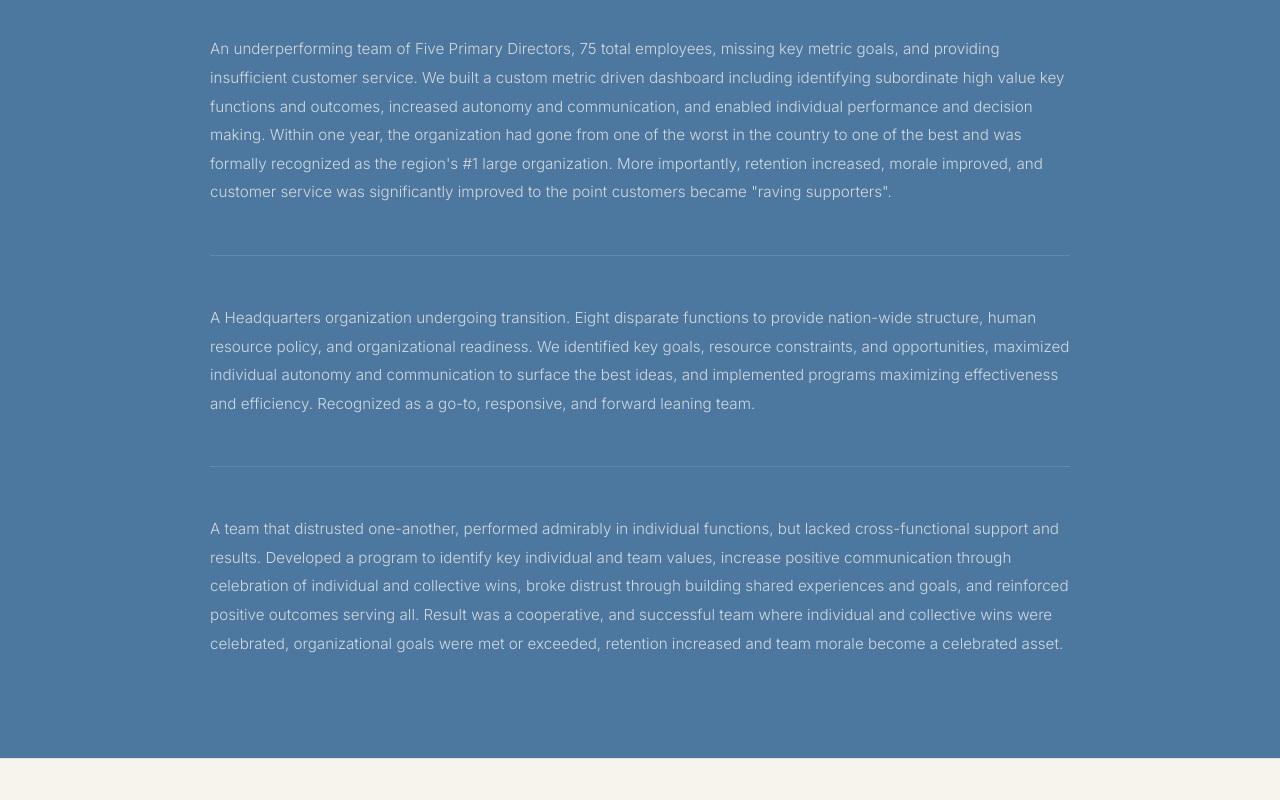
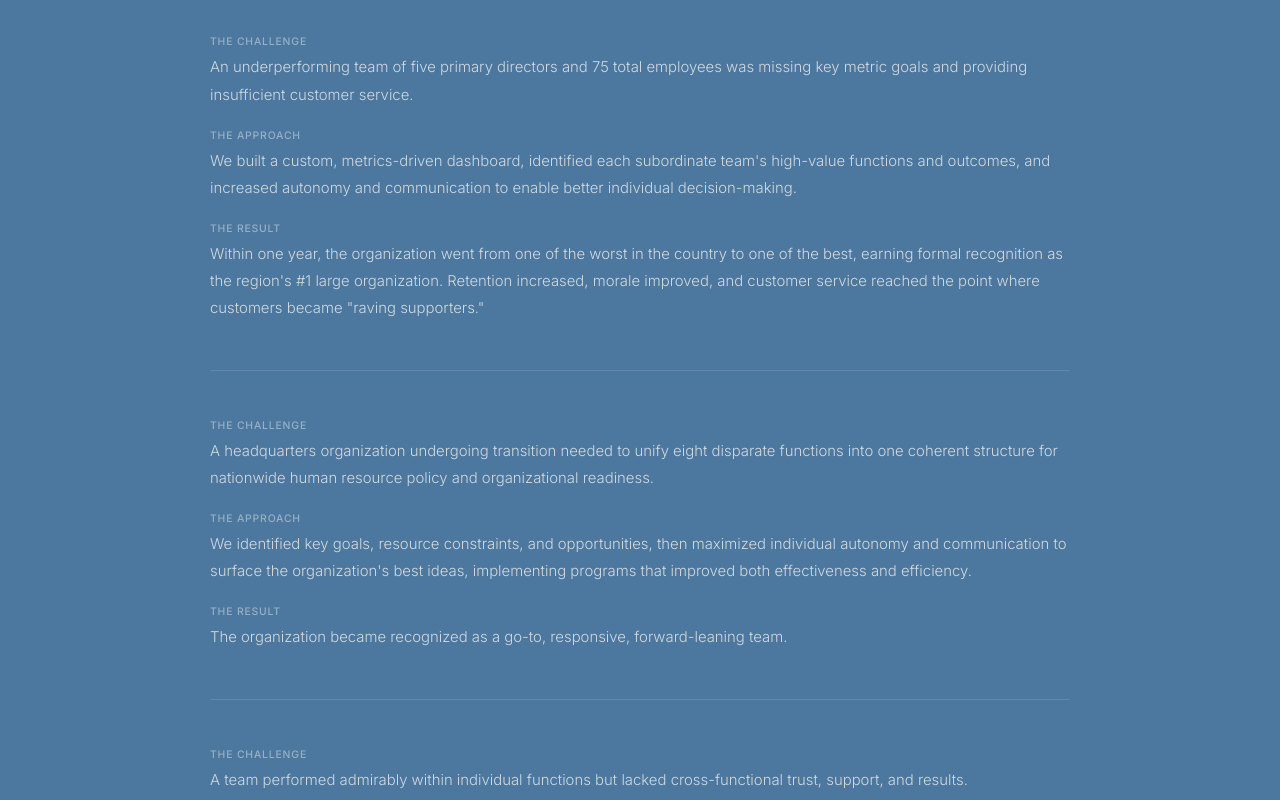
Before and after one commit to avelez94/bth-coaching, a Next.js app: page /leadership-consulting in a window 1280 px wide. Shown: the part 2280-3080 px from the top of the page. Built offline with nearby package versions, Linux system fonts and the light colour scheme; a web font is replaced by a local one.

Commit message:
John review pass: hero photo swap, exec coaching updates, case study restructure

```diff
--- a/app/(public)/executive-coaching/page.tsx
+++ b/app/(public)/executive-coaching/page.tsx
@@ -557,7 +557,10 @@ export default function ExecutiveCoaching() {
       <section className="client-story">
         <div className="client-story-inner">
           <h2 className="story-heading">A coaching example</h2>
-          <div className="story-text">A client came to me seeking to improve his executive presence and communication. What we found underneath was a true desire to function in a new role that required collaborative communication techniques across the organization and with no clear lines of authority coupled with a desire to be more present with his growing family. What changed was a new perspective that was less outcome and more process, and awareness that leveraged his previous experience, plus a definition of what family presence meant, and a plan to achieve it.</div>
+          <div className="story-text">
+            <p style={{marginBottom:'20px'}}>A client came to me seeking to improve his executive presence and communication. What we found underneath was a role that required collaborative influence across an organization with no clear lines of authority — paired with a quiet desire to be more present with his growing family.</p>
+            <p>What changed wasn't a new title or a new tactic. It was a shift from outcome-focused to process-focused thinking, a clearer definition of what "being present" with his family actually meant to him, and a concrete plan to get there — built on strengths he already had.</p>
+          </div>
         </div>
       </section>
 
@@ -653,6 +656,7 @@ export default function ExecutiveCoaching() {
         <div className="how-inner">
           <h2 className="how-heading">How it works.</h2>
           <p className="how-tagline">Coaching that follows your lead.</p>
+          <p className="how-body-1">And I support your lead. I bring thirty years of senior leadership experience, a structured methodology grounded in research on human flourishing, and the willingness to challenge you directly when something isn't adding up. You set the agenda — I make sure the conversation actually gets you somewhere.</p>
           <p className="how-body-1">You bring what's most present in the moment — the decision, the thing you can't stop thinking about — and we work through it together. We explore your values, challenge assumptions, and open perspectives you may not have considered from inside the situation. This is results- and outcomes-focused work. You deserve a return on your time and investment as you identify and achieve your greatest goals.</p>
           <p className="how-body-2">And because life doesn't separate neatly into professional and personal, we don't either. We work with all of it — on your terms, for your success.</p>
           <p className="how-body-3">Insight without action is just an interesting conversation — we go beyond that. Every session produces something concrete: a commitment you define, a step you choose, a thing you finally decide to do. You keep pushing forward.</p>
--- a/app/(public)/leadership-consulting/page.tsx
+++ b/app/(public)/leadership-consulting/page.tsx
@@ -40,9 +40,21 @@ const processSteps = [
 ]
 
 const caseStudies = [
-  'An underperforming team of Five Primary Directors, 75 total employees, missing key metric goals, and providing insufficient customer service.  We built a custom metric driven dashboard including identifying subordinate high value key functions and outcomes, increased autonomy and communication, and enabled individual performance and decision making.  Within one year, the organization had gone from one of the worst in the country to one of the best and was formally recognized as the region\'s #1 large organization.  More importantly, retention increased, morale improved, and customer service was significantly improved to the point customers became "raving supporters".',
-  'A Headquarters organization undergoing transition.  Eight disparate functions to provide nation-wide structure, human resource policy, and organizational readiness.  We identified key goals, resource constraints, and opportunities, maximized individual autonomy and communication to surface the best ideas, and implemented programs maximizing effectiveness and efficiency.  Recognized as a go-to, responsive, and forward leaning team.',
-  'A team that distrusted one-another, performed admirably in individual functions, but lacked cross-functional support and results.  Developed a program to identify key individual and team values, increase positive communication through celebration of individual and collective wins, broke distrust through building shared experiences and goals, and reinforced positive outcomes serving all.  Result was a cooperative, and successful team where individual and collective wins were celebrated, organizational goals were met or exceeded, retention increased and team morale become a celebrated asset.',
+  {
+    challenge: 'An underperforming team of five primary directors and 75 total employees was missing key metric goals and providing insufficient customer service.',
+    approach: "We built a custom, metrics-driven dashboard, identified each subordinate team's high-value functions and outcomes, and increased autonomy and communication to enable better individual decision-making.",
+    result: "Within one year, the organization went from one of the worst in the country to one of the best, earning formal recognition as the region's #1 large organization. Retention increased, morale improved, and customer service reached the point where customers became \"raving supporters.\"",
+  },
+  {
+    challenge: 'A headquarters organization undergoing transition needed to unify eight disparate functions into one coherent structure for nationwide human resource policy and organizational readiness.',
+    approach: "We identified key goals, resource constraints, and opportunities, then maximized individual autonomy and communication to surface the organization's best ideas, implementing programs that improved both effectiveness and efficiency.",
+    result: 'The organization became recognized as a go-to, responsive, forward-leaning team.',
+  },
+  {
+    challenge: 'A team performed admirably within individual functions but lacked cross-functional trust, support, and results.',
+    approach: 'We identified key individual and team values, increased positive communication by celebrating individual and collective wins, and rebuilt trust through shared experiences and shared goals.',
+    result: 'A cooperative, high-performing team where wins were celebrated together, organizational goals were met or exceeded, retention increased, and team morale became a recognized asset.',
+  },
 ]
 
 export default function LeadershipConsulting() {
@@ -286,12 +298,22 @@ export default function LeadershipConsulting() {
           border-bottom: none;
           padding-bottom: 0;
         }
-        .case-study-body {
-          font-size: 0.95rem;
-          line-height: 1.88;
+        .case-study-label {
+          font-size: 0.65rem;
+          color: rgba(247,244,237,0.45);
+          letter-spacing: 0.08em;
+          text-transform: uppercase;
+          font-weight: 500;
+          margin-bottom: 6px;
+        }
+        .case-study-text {
+          font-size: 0.93rem;
+          line-height: 1.82;
           color: rgba(247,244,237,0.78);
           font-weight: 300;
+          margin-bottom: 20px;
         }
+        .case-study-text:last-child { margin-bottom: 0; }
 
         /* ============================================================
            ENGAGEMENT + CTA
@@ -454,7 +476,12 @@ export default function LeadershipConsulting() {
         <div className="case-studies-inner">
           {caseStudies.map((study, i) => (
             <div key={i} className="case-study">
-              <p className="case-study-body">{study}</p>
+              <div className="case-study-label">The Challenge</div>
+              <p className="case-study-text">{study.challenge}</p>
+              <div className="case-study-label">The Approach</div>
+              <p className="case-study-text">{study.approach}</p>
+              <div className="case-study-label">The Result</div>
+              <p className="case-study-text">{study.result}</p>
             </div>
           ))}
         </div>
--- a/app/(public)/page.tsx
+++ b/app/(public)/page.tsx
@@ -763,7 +763,7 @@ export default function Home() {
         </div>
         <div className="hero-right">
           <img
-            src="/images/john-mccracken-navy-anchor.jpg"
+            src="/images/john-mccracken-blue-tie.jpg"
             alt="John McCracken in Navy dress whites beside the gold anchor"
             className="hero-photo-img"
           />
```
